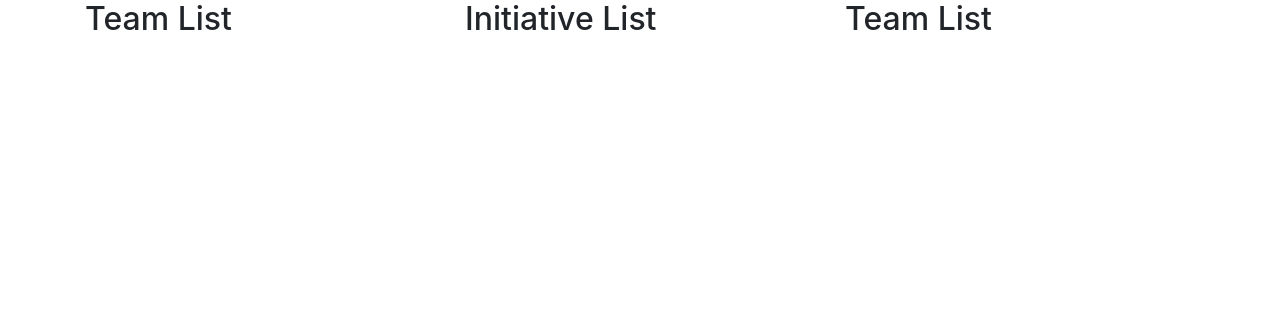
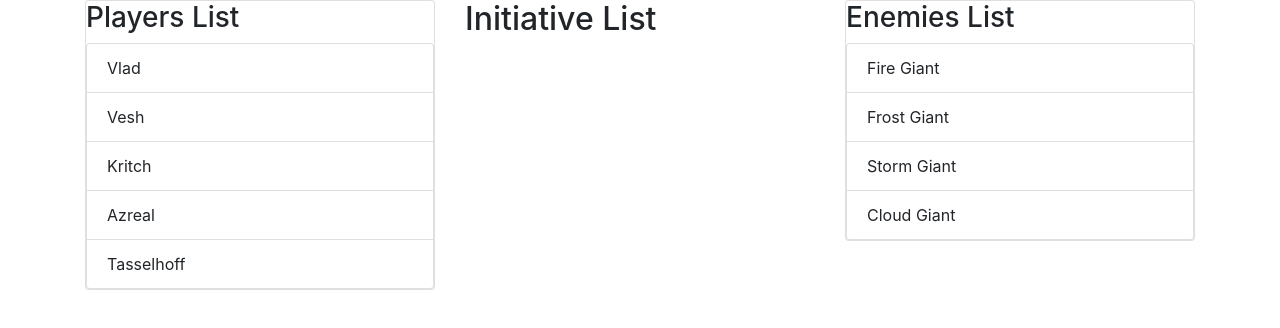
Before and after one commit to tmazyrko/initiative-tracker, a React (Create React App) app: page / in a window 1280 px wide. Shown: the top 328 px of the page. Built offline with nearby package versions, Linux system fonts and the light colour scheme.

Commit message:
Draw basic player/enemy lists

```diff
--- a/src/components/TeamList.js
+++ b/src/components/TeamList.js
@@ -1,11 +1,30 @@
 import React from 'react';
 import { connect } from 'react-redux';
 
+import TeamMember from './TeamMember';
+
 class TeamList extends React.Component {
     render() {
-        console.log(this.props[this.props.stateList]);
+        const { title } = this.props;
+
+        const characterArr = this.props[this.props.stateList];
+        const characterList = characterArr.map((character, index) => {
+            return (
+                <TeamMember
+                    key={index}
+                    index={index}
+                    character={character}
+                />
+            );
+        });
+
         return(
-            <h2>Team List</h2>
+            <div className="card">
+                <h3>{title} List</h3>
+                <ul className="list-group">
+                    { characterList }
+                </ul>
+            </div>
         );
     }
 }
```
